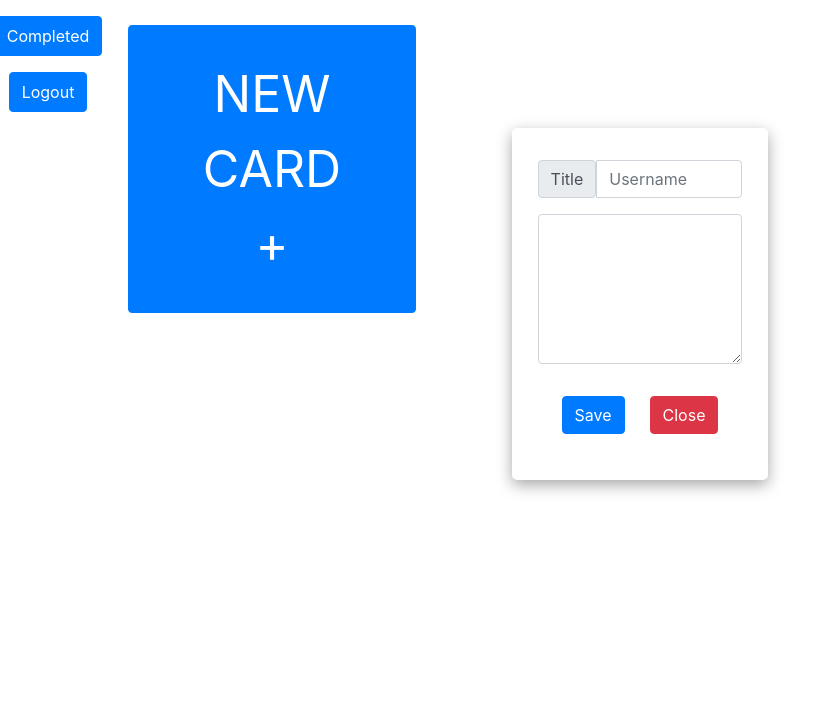
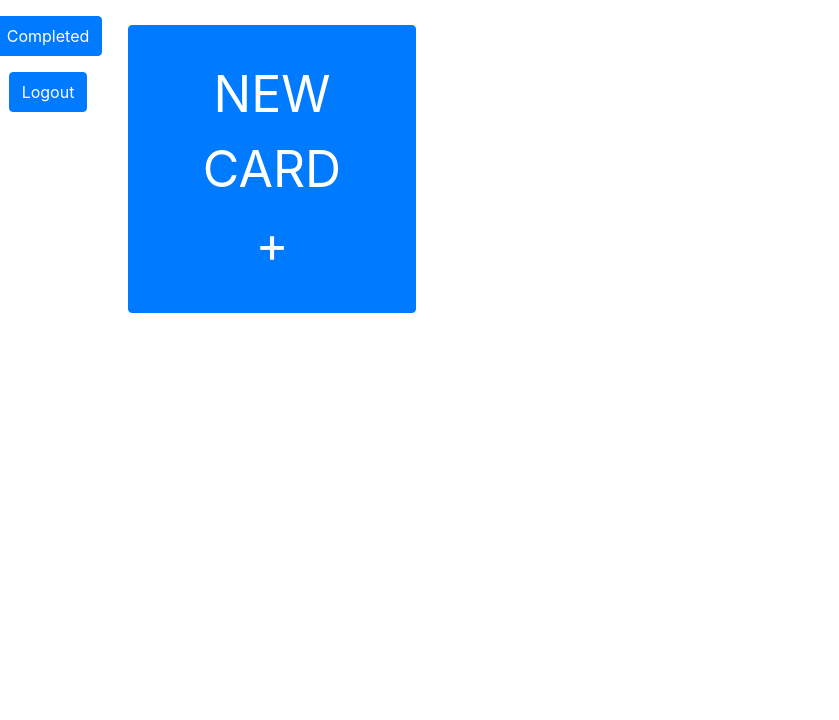
Before and after one commit to Nagum0/todo-app, a Flask app: page /home in a window 1280 px wide. Shown: the top 720 px of the page, without its empty margins (0-839 px from the left). Run offline with Flask 3, Linux system fonts and the light colour scheme; the visitor is signed in with stand-in values (Sample User, id 1); data that the repository does not hold is empty.

Commit message:
Hide panel on pageload.

```diff
--- a/static/css/style.css
+++ b/static/css/style.css
@@ -107,4 +107,7 @@
     left: 0;
 
     margin: 10% 40%;
+
+    display: none;
+    flex-direction: column;
 }
--- a/static/js/home.js
+++ b/static/js/home.js
@@ -2,7 +2,6 @@
 //          DOM Loaded         #
 // --------------------------- #
 document.addEventListener("DOMContentLoaded", () => {
-
     // --------------------------- #
     //           DELETE            #
     //       FUNCTIONALITY         #
@@ -94,7 +93,10 @@ const new_card_btn = document.getElementById("newCardBtn")
 new_card_btn.addEventListener("click", () => {
     // FRONTEND
     const main_container = document.getElementById("mainCont")
+    const add_new_card_temp = document.getElementById("addNewCardTemp")
     main_container.style.opacity = 0.5
+    add_new_card_temp.style.display = "flex";
+
 
     // BACKEND
 })
--- a/templates/home.html
+++ b/templates/home.html
@@ -54,7 +54,7 @@
     </div>
 
     <!-- New card popup -->
-    <div class="add_new_card">
+    <div class="add_new_card" id="addNewCardTemp">
         <!-- Title -->
         <div class="input-group mb-3"
              style="margin: 2rem 10%; width: 80%;">
@@ -74,8 +74,8 @@
 
         <!-- Buttons -->
         <span style="display: flex; justify-content: center; margin-top: 2rem; gap: 25px;">
-            <button type="button" class="btn btn-primary">Save</button>
-            <button type="button" class="btn btn-danger">Close</button>
+            <button type="button" class="btn btn-primary" id="saveCardBtn">Save</button>
+            <button type="button" class="btn btn-danger" id="closeCardBtn">Close</button>
         </span>
     </div>
 
```
